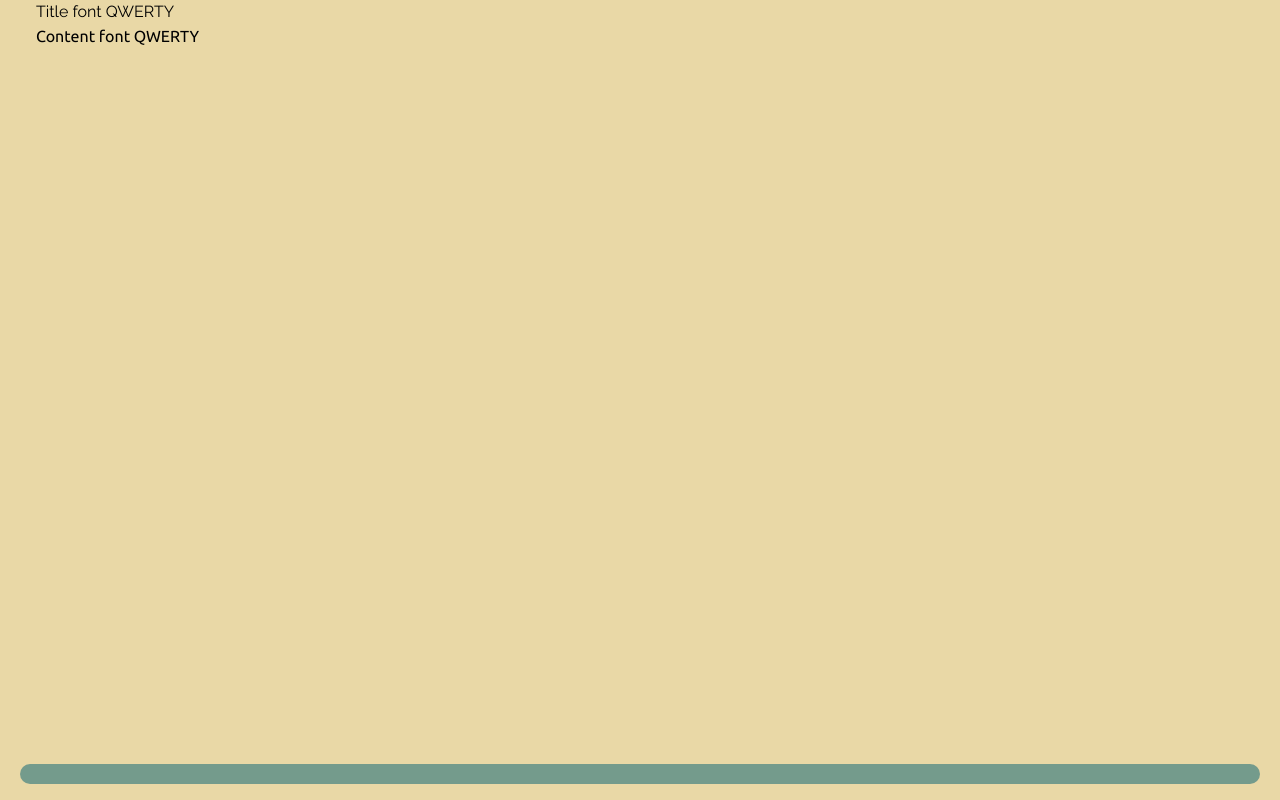
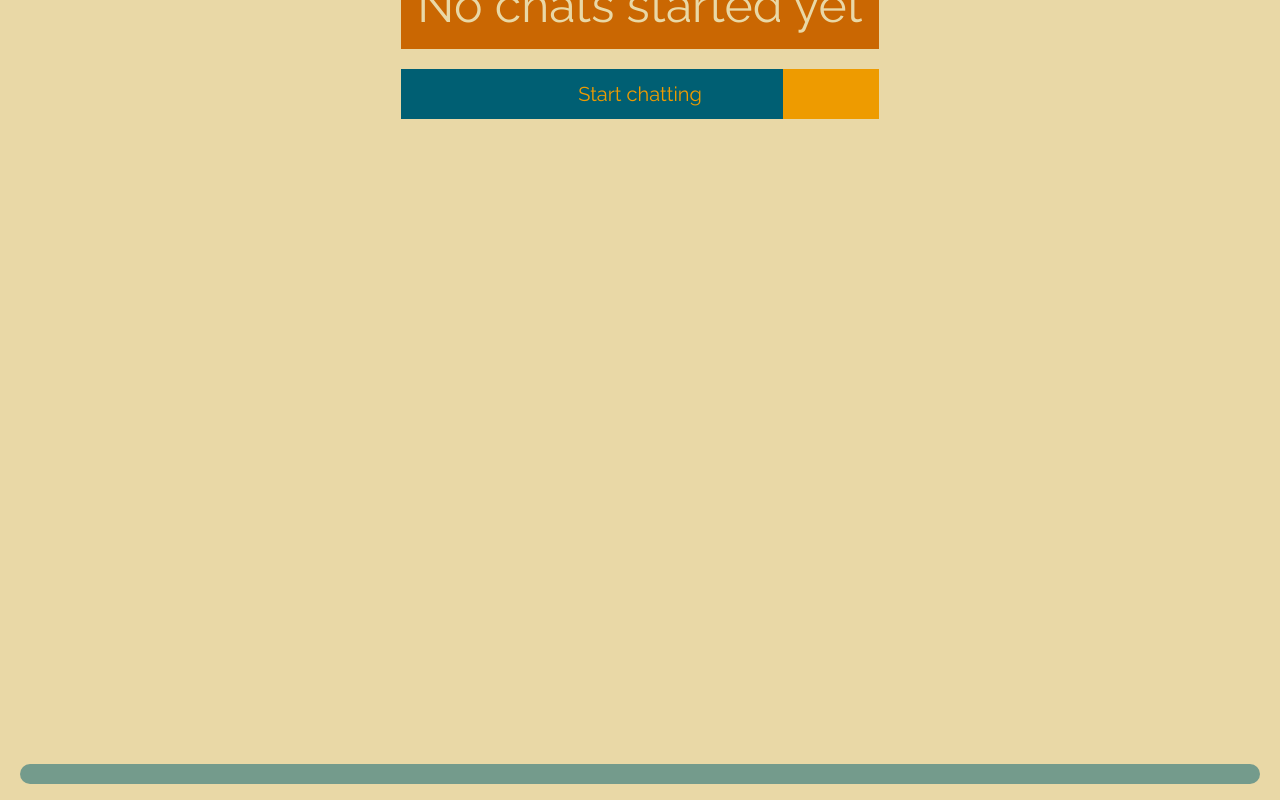
Before and after one commit to anikihref/messanger-2022, a React (Create React App) app in the folder client/: page / in a window 1280 px wide. Built offline with nearby package versions, Linux system fonts and the light colour scheme.

Commit message:
fill main page

```diff
--- a/client/src/pages/MainPage.tsx
+++ b/client/src/pages/MainPage.tsx
@@ -1,12 +1,55 @@
-import React from 'react'
+import React, { useEffect } from 'react';
+import Chat from '../components/Chat';
+import { useTypedSelector } from '../hooks/redux';
+import { AiOutlineWarning } from 'react-icons/ai';
+import { Link } from 'react-router-dom';
+import Button from '../components/Button';
 
 const MainPage = () => {
+  const { chats } = useTypedSelector((state) => state.chat);
+
+  useEffect(() => {
+    // fetchChats()
+  });
+
   return (
-    <div>
-      <div className='font-title'>Title font QWERTY</div>
-      <div className='font-content'>Content font QWERTY</div>
+    <div
+      className={`pt-10 ${
+        !chats ? 'flex items-center justify-center h-full' : ''
+      }`}
+    >
+      {/* chat list */}
+      <div className='flex flex-col gap-10'>
+        {chats ? (
+          chats.map((chat) => (
+            <Button>
+              <Chat
+                key={chat.id}
+                chat={chat}
+              />
+            </Button>
+          ))
+        ) : (
+          <div className='-translate-y-1/2 '>
+            <div className='mb-5 text-center font-title text-neutral text-[3rem] bg-hot-200 w-full py-2 px-4'>
+              No chats started yet
+            </div>
+
+            <Button>
+              <Link
+                to={'/search'}
+                className='text-center text-hot-100 text-xl h-[50px] flex items-center justify-center font-title duration-500 hover:text-cold-300'
+              >
+                Start chatting
+              </Link>
+            </Button>
+
+            <div></div>
+          </div>
+        )}
+      </div>
     </div>
-  )
-}
+  );
+};
 
-export default MainPage
+export default MainPage;
```
